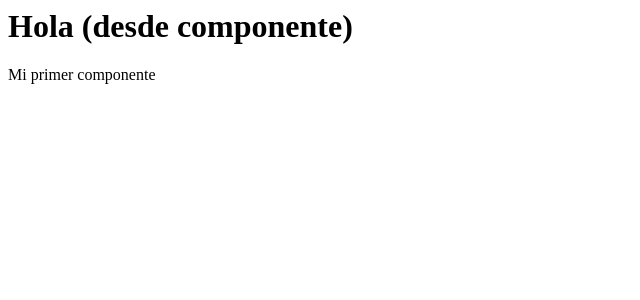
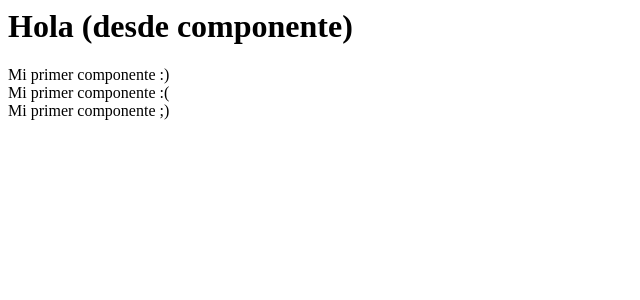
Before and after one commit to curso2022-03/React-primeros-pasos, a React (Create React App) app: page / in a window 1280 px wide. Shown: the top 300 px of the page, without its empty margins (0-640 px from the left). Built offline with nearby package versions, Linux system fonts and the light colour scheme.

Commit message:
2 files modified

```diff
--- a/src/App.jsx
+++ b/src/App.jsx
@@ -5,7 +5,9 @@ export function App() {
   return (
     <div>
       <h1>Hola (desde componente)</h1>
-      <ComponenteEj />
+      <ComponenteEj icono=":)" />
+      <ComponenteEj icono=":(" />
+      <ComponenteEj icono=";)" />
     </div>
   );
 }
--- a/src/components/ComponenteEj.jsx
+++ b/src/components/ComponenteEj.jsx
@@ -1,5 +1,5 @@
 import React from 'react';
 
-export function ComponenteEj() {
-  return <div>Mi primer componente</div>;
+export function ComponenteEj(props) {
+  return <div>Mi primer componente {props.icono}</div>;
 }
```
